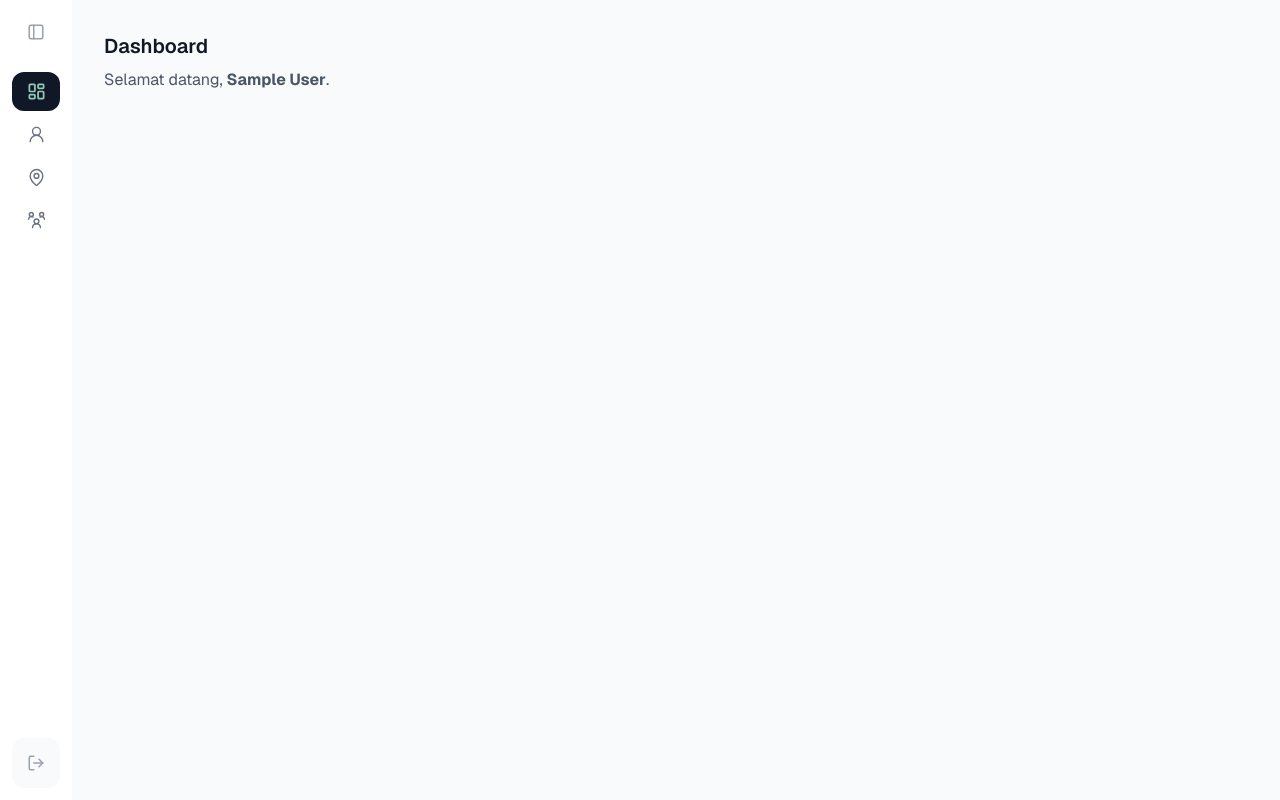
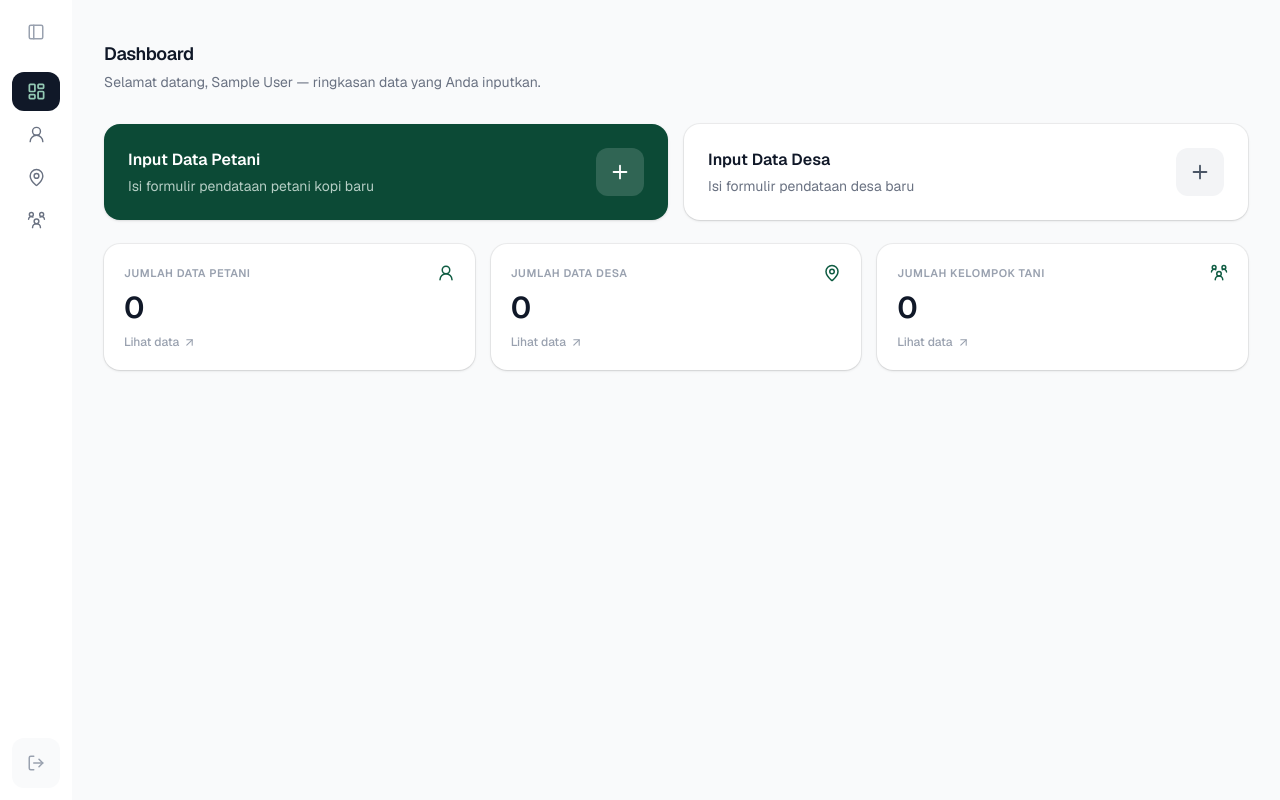
Before and after one commit to andreasmlbngaol/caritas-kopi, a Next.js app: page / in a window 1280 px wide. Built offline with nearby package versions, Linux system fonts and the light colour scheme; no server answers; the database is empty; sample sign-in values are in the browser's storage.

Commit message:
Add UnsavedGuard component to prevent data loss and integrate it into Desa and Petani forms

```diff
--- /dev/null
+++ b/app/(main)/_components/unsaved-guard.tsx
@@ -0,0 +1,121 @@
+// app/(main)/_components/unsaved-guard.tsx
+"use client";
+
+import { useEffect, useRef, useState } from "react";
+
+/**
+ * Lindungi form dari kehilangan data:
+ * 1. beforeunload — tutup tab / reload / tutup browser
+ * 2. Cegat klik link internal (App Router) — tombol back, nav rail, dll.
+ * Dipasang di dalam <form>. Dialog hanya muncul bila form sudah diubah
+ * dan tidak sedang dalam proses submit.
+ */
+export function UnsavedGuard() {
+    const dirtyRef = useRef(false);
+    const submittingRef = useRef(false);
+    const bypassRef = useRef(false);
+    const pendingLinkRef = useRef<HTMLAnchorElement | null>(null);
+    const [confirmOpen, setConfirmOpen] = useState(false);
+
+    useEffect(() => {
+        function onInput(e: Event) {
+            const t = e.target as HTMLElement;
+            if (t.closest("form")) dirtyRef.current = true;
+        }
+
+        function onSubmit() {
+            submittingRef.current = true;
+        }
+
+        function onBeforeUnload(e: BeforeUnloadEvent) {
+            if (!dirtyRef.current || submittingRef.current) return;
+            e.preventDefault();
+            e.returnValue = "";
+        }
+
+        // Fase capture: jalan sebelum handler React/Next → link internal bisa dicegat
+        function onClickCapture(e: MouseEvent) {
+            if (bypassRef.current) {
+                bypassRef.current = false;
+                return;
+            }
+            if (!dirtyRef.current || submittingRef.current) return;
+            if (e.defaultPrevented || e.button !== 0) return;
+            if (e.metaKey || e.ctrlKey || e.shiftKey || e.altKey) return; // buka tab baru — biarkan
+
+            const anchor = (e.target as HTMLElement).closest("a");
+            if (!anchor) return;
+            if (anchor.target && anchor.target !== "_self") return;
+            const href = anchor.getAttribute("href");
+            if (!href || !href.startsWith("/")) return; // hanya link internal
+
+            e.preventDefault();
+            e.stopPropagation();
+            pendingLinkRef.current = anchor;
+            setConfirmOpen(true);
+        }
+
+        document.addEventListener("input", onInput, true);
+        document.addEventListener("submit", onSubmit, true);
+        document.addEventListener("click", onClickCapture, true);
+        window.addEventListener("beforeunload", onBeforeUnload);
+        return () => {
+            document.removeEventListener("input", onInput, true);
+            document.removeEventListener("submit", onSubmit, true);
+            document.removeEventListener("click", onClickCapture, true);
+            window.removeEventListener("beforeunload", onBeforeUnload);
+        };
+    }, []);
+
+    function leave() {
+        const link = pendingLinkRef.current;
+        pendingLinkRef.current = null;
+        setConfirmOpen(false);
+        if (link) {
+            bypassRef.current = true; // klik berikutnya dibiarkan lewat
+            link.click();
+        }
+    }
+
+    function stay() {
+        pendingLinkRef.current = null;
+        setConfirmOpen(false);
+    }
+
+    if (!confirmOpen) return null;
+
+    return (
+        <div
+            className="fixed inset-0 z-50 flex items-center justify-center bg-gray-950/40 p-4"
+            onClick={stay}
+        >
+            <div
+                className="w-full max-w-sm rounded-2xl bg-white p-6 shadow-xl"
+                onClick={(e) => e.stopPropagation()}
+            >
+                <h2 className="text-sm font-semibold tracking-tight">
+                    Tinggalkan halaman ini?
+                </h2>
+                <p className="mt-2 text-sm text-gray-600">
+                    Perubahan yang belum disimpan akan hilang.
+                </p>
+                <div className="mt-5 flex justify-end gap-2">
+                    <button
+                        type="button"
+                        onClick={stay}
+                        className="rounded-xl px-4 py-2 text-sm font-medium text-gray-600 transition-colors hover:bg-gray-100"
+                    >
+                        Tetap di Sini
+                    </button>
+                    <button
+                        type="button"
+                        onClick={leave}
+                        className="rounded-xl bg-red-600 px-4 py-2 text-sm font-medium text-white transition-colors hover:bg-red-700"
+                    >
+                        Tinggalkan
+                    </button>
+                </div>
+            </div>
+        </div>
+    );
+}
--- a/app/(main)/desa/form.tsx
+++ b/app/(main)/desa/form.tsx
@@ -5,6 +5,7 @@ import { MusimFields } from "./musim-fields";
 import { KEBIJAKAN, LEMBAGA } from "./constants";
 import { SubmitButton } from "./submit-button";
 import type { getBaselineDesa } from "./queries";
+import {UnsavedGuard} from "@/app/(main)/_components/unsaved-guard";
 
 export type DesaDefaults = NonNullable<Awaited<ReturnType<typeof getBaselineDesa>>>;
 
@@ -24,6 +25,7 @@ export function DesaForm({
 
     return (
         <form action={action} className="space-y-6">
+            <UnsavedGuard />
             {/* A – DATA DESA / WILAYAH */}
             <Section title="A – Data Desa / Wilayah">
                 <div className="space-y-6">
--- a/app/(main)/page.tsx
+++ b/app/(main)/page.tsx
@@ -1,18 +1,101 @@
 // app/(main)/page.tsx
 import { auth } from "@/auth";
+import { prisma } from "@/lib/prisma";
 import { redirect } from "next/navigation";
+import Link from "next/link";
+import {Plus, MapPin, ArrowUpRight, UserRound, UserRoundGroup} from "lucide-react";
+import { pageWide } from "./layout-cls";
+
+const idNum = new Intl.NumberFormat("id-ID");
 
 export default async function HomePage() {
     const session = await auth();
     if (!session?.user) redirect("/login");
 
+    const isAdmin = session.user.role === "ADMIN";
+    const scope = isAdmin ? {} : { createdById: session.user.id };
+
+    // Admin melihat semua data; enumerator hanya data miliknya [1]
+    const [jumlahPetani, jumlahDesa, jumlahKelompok] = await Promise.all([
+        prisma.petani.count({ where: scope }),
+        prisma.baselineDesa.count({ where: scope }),
+        isAdmin
+            ? prisma.kelompokTani.count()
+            : prisma.kelompokTani.count({
+                where: { petani: { some: { createdById: session.user.id } } },
+            }),
+    ]);
+
+    const stats = [
+        { label: "Jumlah Data Petani", value: jumlahPetani, icon: UserRound, href: "/petani" },
+        { label: "Jumlah Data Desa", value: jumlahDesa, icon: MapPin, href: "/desa" },
+        { label: "Jumlah Kelompok Tani", value: jumlahKelompok, icon: UserRoundGroup, href: "/kelompok-tani" },
+    ];
+
     return (
-        <main className="p-8">
-            <h1 className="text-xl font-semibold">Dashboard</h1>
-            <p className="mt-2 text-gray-600">
-                Selamat datang, <strong>{session.user.name}</strong>.
-            </p>
-            {/* Ringkasan data baseline nanti di sini */}
+        <main className={pageWide}>
+            <header>
+                <h1 className="text-lg font-semibold tracking-tight">Dashboard</h1>
+                <p className="mt-1 text-sm text-gray-500">
+                    Selamat datang, {session.user.name ?? "Pengguna"}
+                    {isAdmin ? " — ringkasan seluruh data." : " — ringkasan data yang Anda inputkan."}
+                </p>
+            </header>
+
+            {/* Dua tombol utama */}
+            <div className="mt-8 grid grid-cols-1 gap-4 sm:grid-cols-2">
+                <Link
+                    href="/petani/baru"
+                    className="group flex items-center justify-between rounded-2xl bg-jade-800 p-6 text-white shadow-sm transition-colors hover:bg-jade-900"
+                >
+                    <div>
+                        <p className="text-base font-semibold">Input Data Petani</p>
+                        <p className="mt-1 text-sm text-jade-100/80">
+                            Isi formulir pendataan petani kopi baru
+                        </p>
+                    </div>
+                    <div className="flex h-12 w-12 shrink-0 items-center justify-center rounded-xl bg-white/15 transition-transform group-hover:scale-105">
+                        <Plus size={22} />
+                    </div>
+                </Link>
+                <Link
+                    href="/desa/baru"
+                    className="group flex items-center justify-between rounded-2xl bg-white p-6 shadow-sm ring-1 ring-gray-950/5 transition-colors hover:ring-jade-700/40"
+                >
+                    <div>
+                        <p className="text-base font-semibold text-gray-900">Input Data Desa</p>
+                        <p className="mt-1 text-sm text-gray-500">
+                            Isi formulir pendataan desa baru
+                        </p>
+                    </div>
+                    <div className="flex h-12 w-12 shrink-0 items-center justify-center rounded-xl bg-gray-100 text-gray-600 transition-colors group-hover:bg-jade-50 group-hover:text-jade-800">
+                        <Plus size={22} />
+                    </div>
+                </Link>
+            </div>
+
+            {/* Kartu statistik — klik untuk ke menu masing-masing */}
+            <div className="mt-6 grid grid-cols-1 gap-4 sm:grid-cols-3">
+                {stats.map((s) => (
+                    <Link
+                        key={s.label}
+                        href={s.href}
+                        className="group rounded-2xl bg-white p-5 shadow-sm ring-1 ring-gray-950/5 transition-all hover:-translate-y-0.5 hover:shadow-md hover:ring-jade-700/40"
+                    >
+                        <div className="flex items-center justify-between">
+                            <p className="text-[11px] font-semibold uppercase tracking-wider text-gray-400">
+                                {s.label}
+                            </p>
+                            <s.icon size={18} className="text-jade-700" />
+                        </div>
+                        <p className="mt-2 text-3xl font-semibold tracking-tight">{idNum.format(s.value)}</p>
+                        <p className="mt-2 flex items-center gap-1 text-xs font-medium text-gray-400 transition-colors group-hover:text-jade-700">
+                            Lihat data
+                            <ArrowUpRight size={13} className="transition-transform group-hover:translate-x-0.5 group-hover:-translate-y-0.5" />
+                        </p>
+                    </Link>
+                ))}
+            </div>
         </main>
     );
 }
--- a/app/(main)/petani/form.tsx
+++ b/app/(main)/petani/form.tsx
@@ -13,6 +13,7 @@ import {
     JENIS_KELAMIN, KONDISI_KEBUN, SATUAN_PRODUKSI, TAHUN_ESTIMASI, TAHUN_PRODUKSI,
 } from "./constants";
 import type { getPetani } from "./queries";
+import {UnsavedGuard} from "@/app/(main)/_components/unsaved-guard";
 
 export type PetaniDefaults = NonNullable<Awaited<ReturnType<typeof getPetani>>>;
 
@@ -59,6 +60,7 @@ export function PetaniForm({
 
     return (
         <ActionForm action={action} className="space-y-6">
+            <UnsavedGuard />
             {/* A – DATA IDENTITAS PETANI */}
             <Section title="A – Data Identitas Petani">
                 <div className="space-y-6">
```
